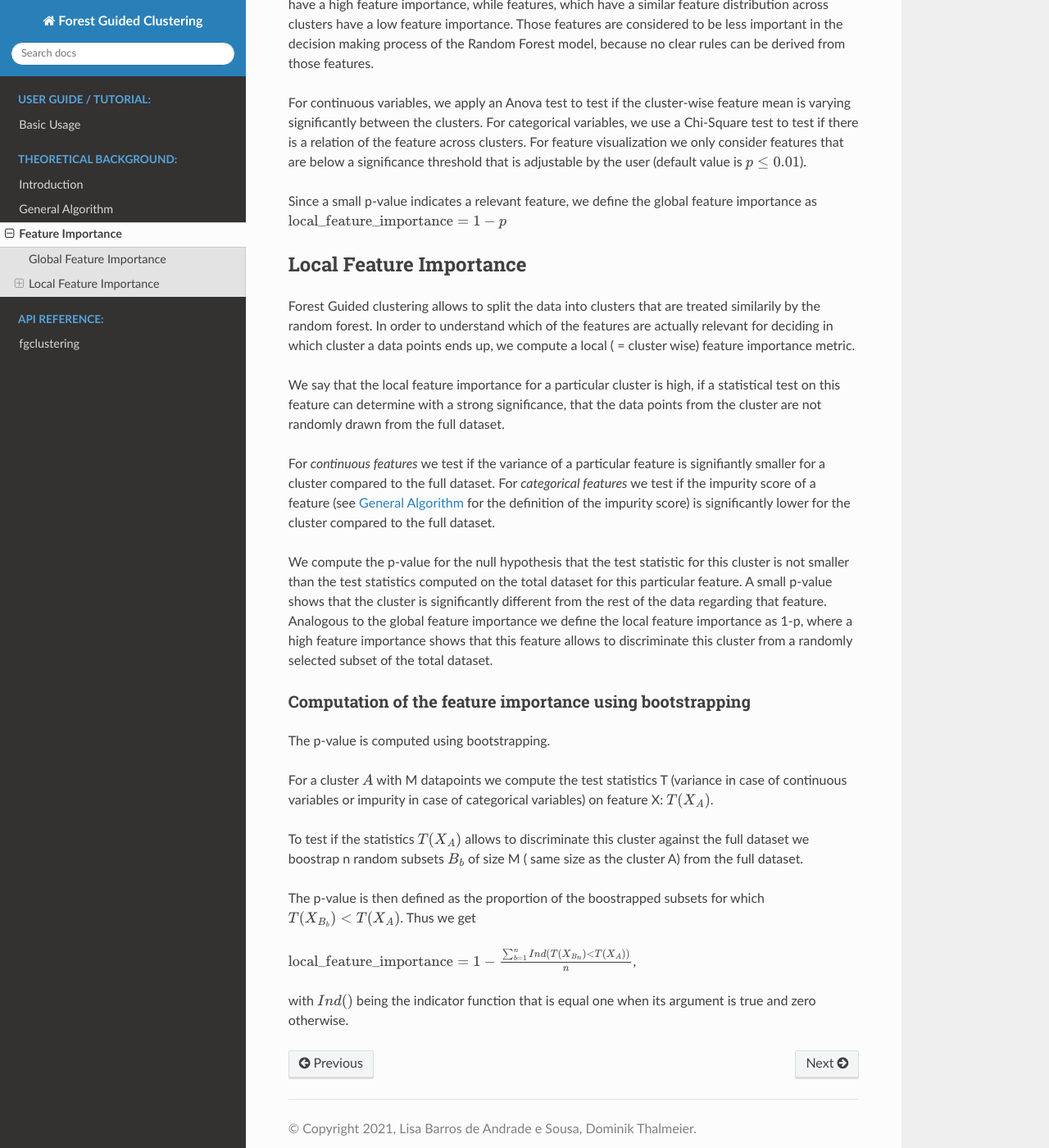
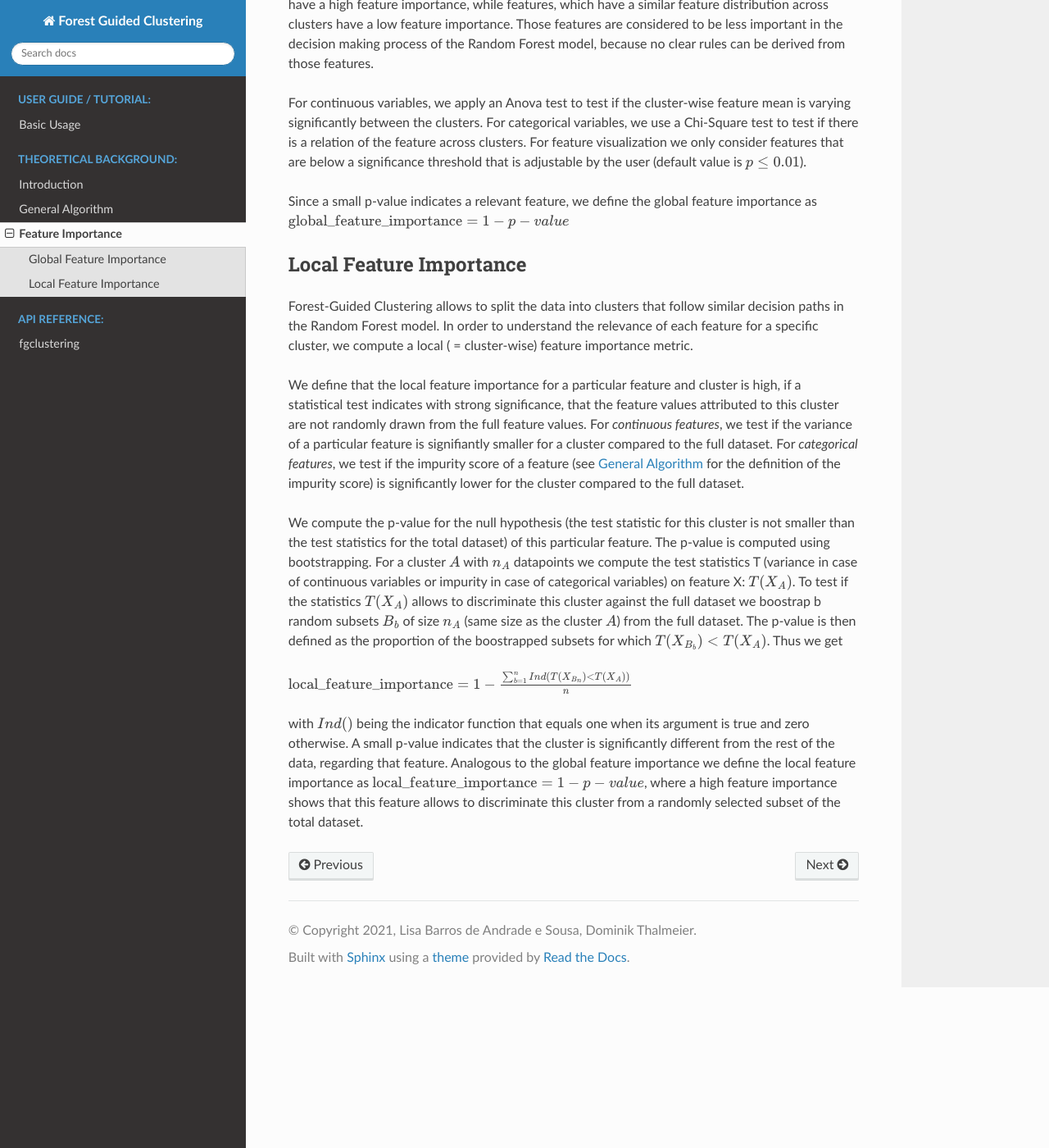
Before and after one commit to HelmholtzAI-Consultants-Munich/fg-clustering, a Sphinx documentation site: the page built from docs/source/feature_importance.rst, in a window 1280 px wide and 1400 px high, scrolled down 270 px. Shown: the whole window at 82% size. Built offline with Sphinx 7.4.7 and the Read the Docs theme 2.0.0, drawn with Linux system fonts in a browser that asks for light colours; pages that are not in the unit, such as notebooks, are missing from menus.

Commit message:
Update feature_importance.rst

```diff
--- a/docs/source/feature_importance.rst
+++ b/docs/source/feature_importance.rst
@@ -7,39 +7,18 @@ We measure the global feature importance by the significance of the difference b
 
 For continuous variables, we apply an Anova test to test if the cluster-wise feature mean is varying significantly between the clusters. For categorical variables, we use a Chi-Square test to test if there is a relation of the feature across clusters. For feature visualization we only consider features that are below a significance threshold that is adjustable by the user (default value is :math:`p\leq 0.01`).
 
-Since a small p-value indicates a relevant feature, we define the global feature importance as :math:`\text{local_feature_importance} = 1-p`
+Since a small p-value indicates a relevant feature, we define the global feature importance as :math:`\text{global_feature_importance} = 1-p-value`
 
 
 Local Feature Importance
 --------------------------
 
-Forest Guided clustering allows to split the data into clusters that are treated similarily by the random forest.
-In order to understand which of the features are actually relevant for deciding in which cluster a data points ends up, we compute a local ( = cluster wise) feature importance metric.
+Forest-Guided Clustering allows to split the data into clusters that follow similar decision paths in the Random Forest model. In order to understand the relevance of each feature for a specific cluster, we compute a local ( = cluster-wise) feature importance metric.
 
-We say that the local feature importance for a particular cluster is high, if a statistical test on this feature can determine with a strong significance, that the data points from the cluster are not randomly drawn from the full dataset.
+We define that the local feature importance for a particular feature and cluster is high, if a statistical test indicates with strong significance, that the feature values attributed to this cluster are not randomly drawn from the full feature values. For *continuous features*, we test if the variance of a particular feature is signifiantly smaller for a cluster compared to the full dataset. For *categorical features*, we test if the impurity score of a feature (see :doc:`general_algorithm` for the definition of the impurity score) is significantly lower for the cluster compared to the full dataset.
 
-For *continuous features* we test if the variance of a particular feature is signifiantly smaller for a cluster compared to the full dataset.
-For *categorical features* we test if the impurity score of a feature (see :doc:`general_algorithm` for the definition of the impurity score) is significantly lower for the cluster compared to the full dataset.
+We compute the p-value for the null hypothesis (the test statistic for this cluster is not smaller than the test statistics for the total dataset) of this particular feature. The p-value is computed using bootstrapping. For a cluster :math:`A` with :math:`n_A` datapoints we compute the test statistics T (variance in case of continuous variables or impurity in case of categorical variables) on feature X: :math:`T(X_A)`. To test if the statistics :math:`T(X_A)` allows to discriminate this cluster against the full dataset we boostrap b random subsets :math:`B_b` of size :math:`n_A` (same size as the cluster :math:`A`) from the full dataset. The p-value is then defined as the proportion of the boostrapped subsets for which :math:`T(X_{B_b})<T(X_A)`. Thus we get
 
-We compute the p-value for the null hypothesis that the test statistic for this cluster is not smaller than the test statistics computed on the total dataset for this particular feature.
-A small p-value shows that the cluster is significantly different from the rest of the data regarding that feature.
-Analogous to the global feature importance we define the local feature importance as 1-p, where a high feature importance shows that this feature allows to discriminate this cluster from a randomly selected subset of the total dataset.
+:math:`\text{local_feature_importance} = 1-\frac{\sum_{b=1}^n Ind\left(T(X_{B_n})<T(X_A)\right)}{n}`
 
-Computation of the feature importance using bootstrapping
-^^^^^^^^^^^^^^^^^^^^^^^^^^^^^^^^^^^^^^^^^^^^^^^^^^^^^^^^^^^
-
-The p-value is computed using bootstrapping.
-
-For a cluster :math:`A` with M datapoints we compute the test statistics T (variance in case of continuous variables or impurity in case of categorical variables) on feature
-X:
-:math:`T(X_A)`.
-
-To test if the statistics :math:`T(X_A)` allows to discriminate this cluster against the full dataset we boostrap n random subsets :math:`B_b` of size M (
-same size as the cluster A) from the full dataset.
-
-The p-value is then defined as the proportion of the boostrapped subsets for which :math:`T(X_{B_b})<T(X_A)`.
-Thus we get
-
-:math:`\text{local_feature_importance} = 1-\frac{\sum_{b=1}^n Ind\left(T(X_{B_n})<T(X_A)\right)}{n}`,
-
-with :math:`Ind()` being the indicator function that is equal one when its argument is true and zero otherwise.
+with :math:`Ind()` being the indicator function that equals one when its argument is true and zero otherwise. A small p-value indicates that the cluster is significantly different from the rest of the data, regarding that feature. Analogous to the global feature importance we define the local feature importance as :math:`\text{local_feature_importance} = 1-p-value`, where a high feature importance shows that this feature allows to discriminate this cluster from a randomly selected subset of the total dataset.
```
